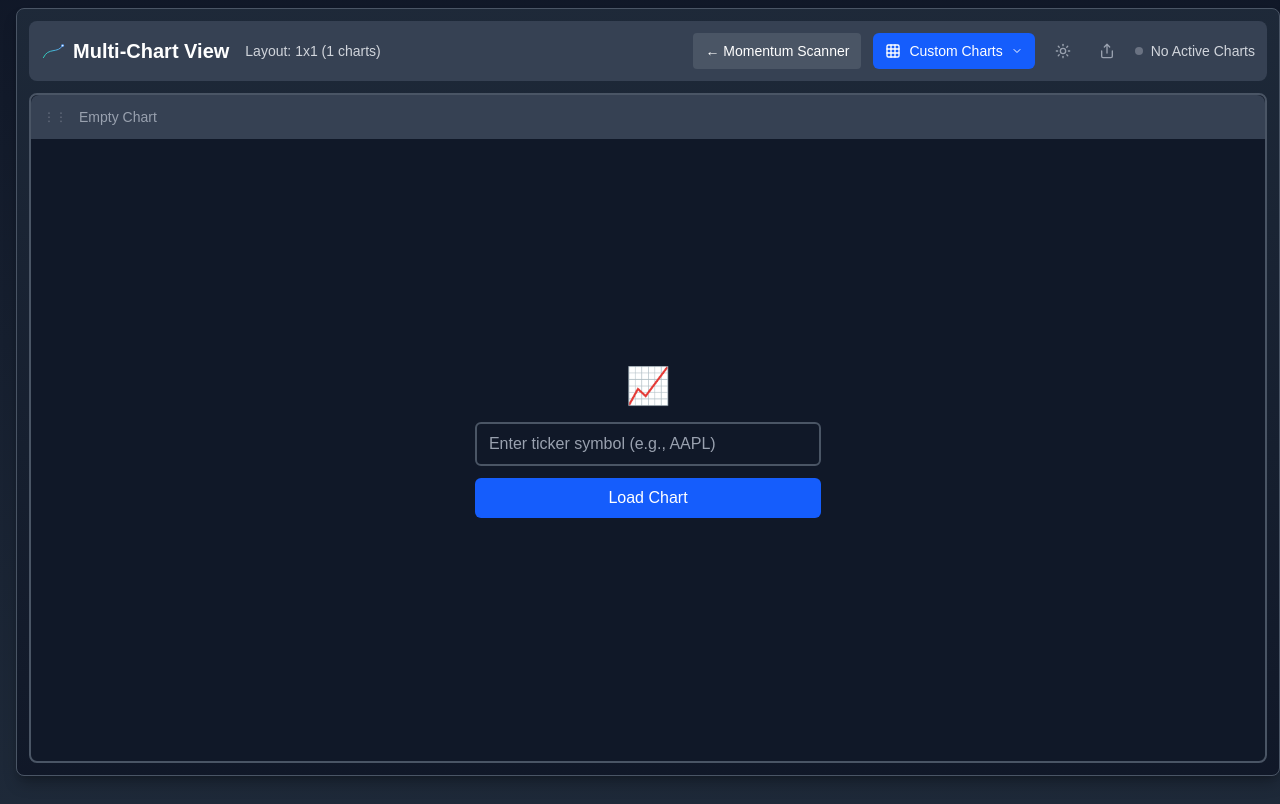
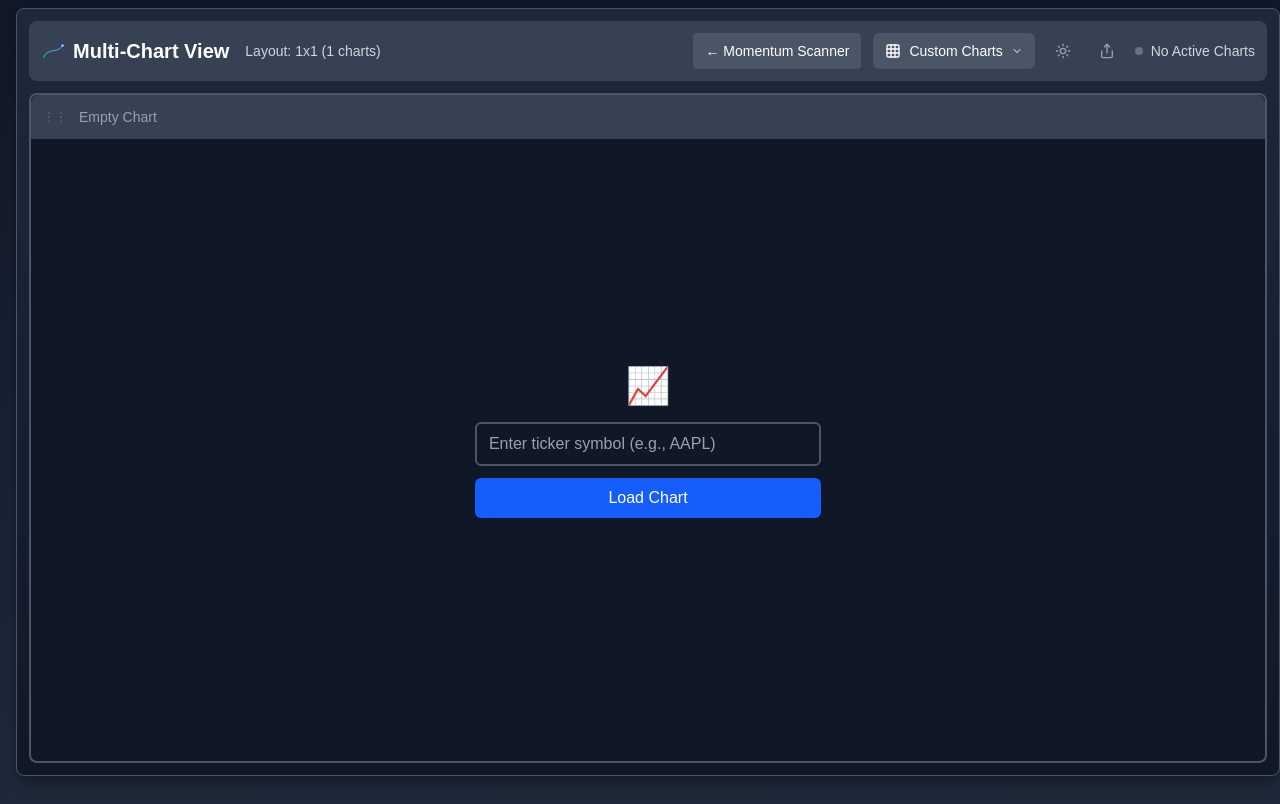
Before and after one commit to tekuro-io/fjord, a Next.js app: page /multichart in a window 1280 px wide. Built offline with nearby package versions, Linux system fonts and the light colour scheme.

Commit message:
New feature: Multichart

```diff
--- a/app/components/stock-table/components/CustomChartsDropdown.tsx
+++ b/app/components/stock-table/components/CustomChartsDropdown.tsx
@@ -82,7 +82,7 @@ const CustomChartsDropdown: React.FC<CustomChartsDropdownProps> = ({ className =
     <div className={`relative ${className}`} ref={dropdownRef}>
       <button
         onClick={() => setIsOpen(!isOpen)}
-        className={`flex items-center gap-2 px-3 py-2 ${colors.buttonPrimary} text-white rounded-md transition-colors duration-200 focus:outline-none focus:ring-2 focus:ring-blue-500 text-sm font-medium hover:opacity-90 cursor-pointer`}
+        className={`flex items-center gap-2 px-3 py-2 ${colors.buttonSecondary} text-white rounded-md transition-colors duration-200 focus:outline-none focus:ring-2 focus:ring-blue-500 text-sm font-medium hover:opacity-90 cursor-pointer`}
         title="Create custom multi-chart layout"
         aria-label="Create custom multi-chart layout"
       >
```
